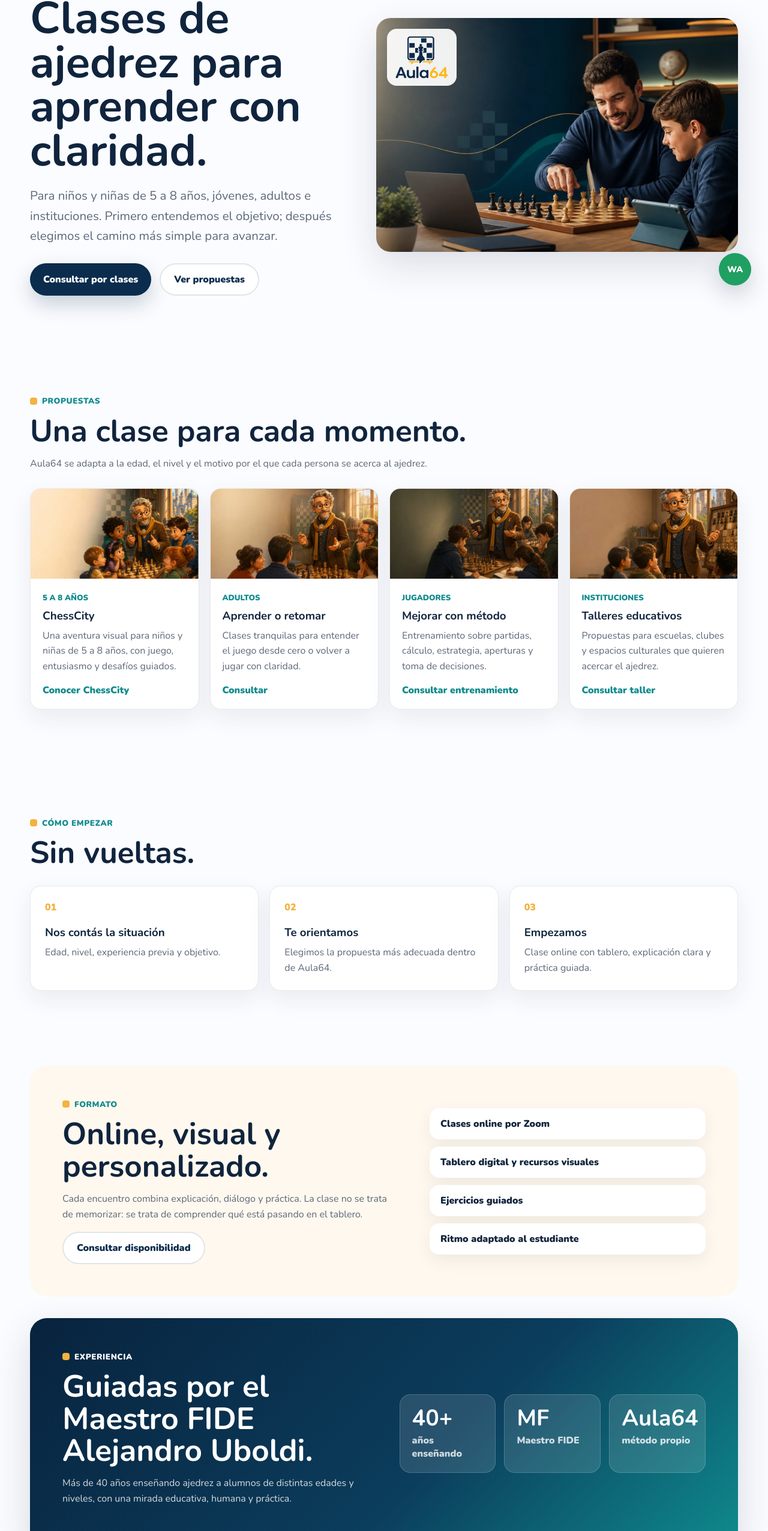
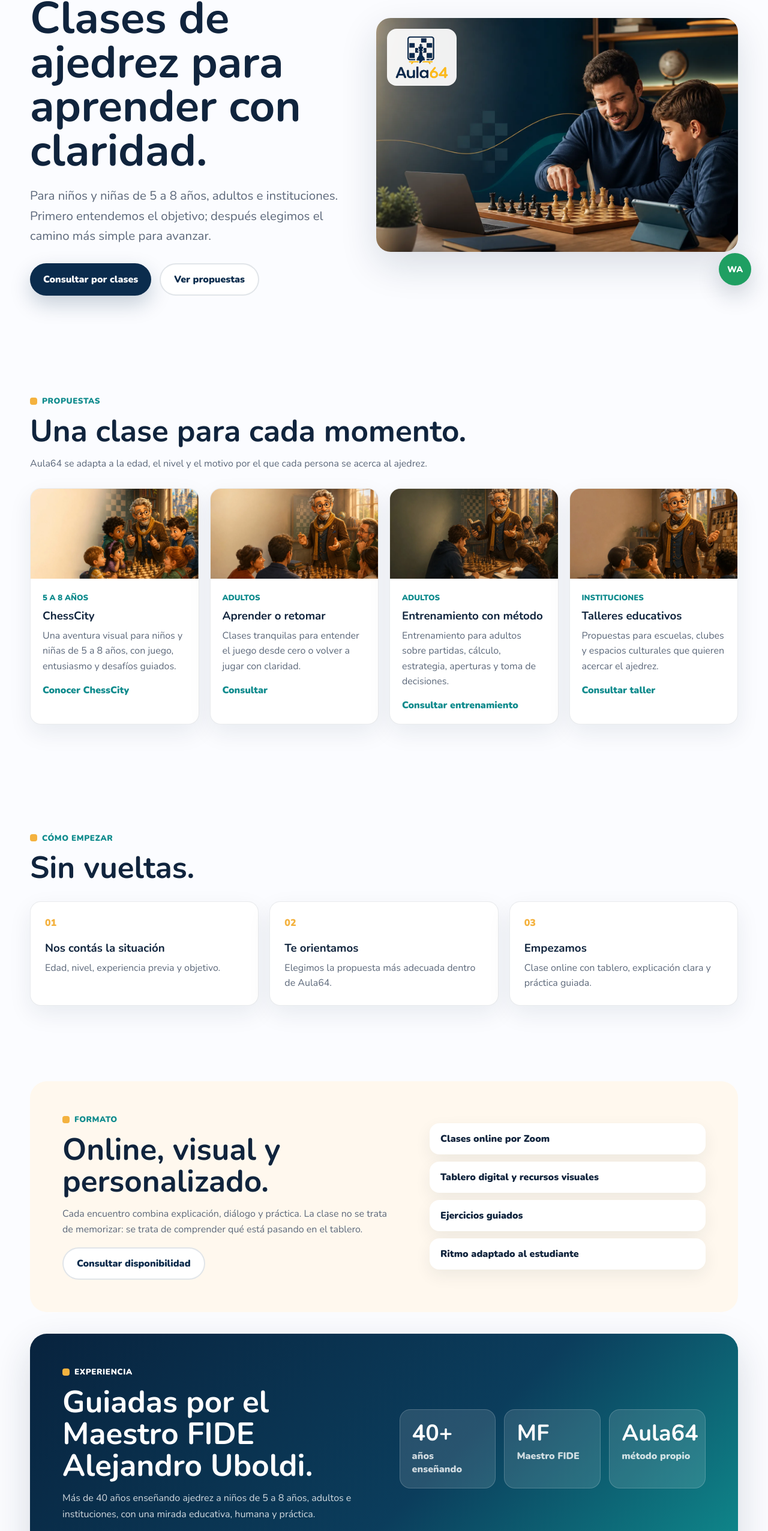
Before and after one commit to ubolm/aula64-react, a React (Vite) app: page /clases in a window 1280 px wide. Shown: the part 230-2783 px from the top of the page at 60% size. Built offline with nearby package versions, Linux system fonts and the light colour scheme.

Commit message:
Refine children age limit messaging

```diff
--- a/src/components/Footer.jsx
+++ b/src/components/Footer.jsx
@@ -41,8 +41,8 @@
               }}
             />
           </Link>
-          <p className="footer-tagline">Ajedrez educativo para todas las edades.</p>
-          <p className="footer-small">ChessCity es la primera historia educativa de Aula64.</p>
+          <p className="footer-tagline">Ajedrez educativo para 5 a 8 años, adultos e instituciones.</p>
+          <p className="footer-small">ChessCity es para niños y niñas de 5 a 8 años.</p>
         </div>
 
         <div className="footer-column">
--- a/src/pages/ChessCity.jsx
+++ b/src/pages/ChessCity.jsx
@@ -24,6 +24,7 @@
 
 const fitList = [
   "Tiene entre 5 y 8 años",
+  "No está pensado para mayores de 8 años",
   "Empieza ajedrez desde cero",
   "Aprende mejor con imágenes e historias",
   "Necesita confianza antes de competir",
@@ -40,7 +41,7 @@
           <p>
             ChessCity es la propuesta de Aula64 para que niños y niñas de 5 a 8
             años entren al ajedrez con imágenes, historia, misiones y guía
-            docente.
+            docente. Actualmente no está pensada para mayores de 8 años.
           </p>
           <div className="actions">
             <Link className="btn primary" to="/contacto">Consultar por ChessCity</Link>
@@ -115,7 +116,7 @@
           <h2>Ideal para niños y niñas de 5 a 8 años.</h2>
           <p>
             ChessCity funciona especialmente bien cuando el aprendizaje necesita
-            ser visual, participativo y paciente.
+            ser visual, participativo y paciente dentro de esa etapa.
           </p>
         </div>
         <ul>
@@ -129,7 +130,7 @@
         <div>
           <span className="eyebrow">Consulta</span>
           <h2>¿Querés que tu hijo o hija conozca ChessCity?</h2>
-          <p>Contanos la edad, el nivel y qué objetivo tenés para sus clases.</p>
+          <p>Contanos la edad y qué objetivo tenés para sus clases.</p>
         </div>
         <Link className="btn primary" to="/contacto">Consultar por ChessCity</Link>
       </section>
--- a/src/pages/Clases.jsx
+++ b/src/pages/Clases.jsx
@@ -18,9 +18,9 @@
     link: "Consultar"
   },
   {
-    label: "Jugadores",
-    title: "Mejorar con método",
-    text: "Entrenamiento sobre partidas, cálculo, estrategia, aperturas y toma de decisiones.",
+    label: "Adultos",
+    title: "Entrenamiento con método",
+    text: "Entrenamiento para adultos sobre partidas, cálculo, estrategia, aperturas y toma de decisiones.",
     image: "/img/propuesta-jovenes.webp",
     to: "/contacto",
     link: "Consultar entrenamiento"
@@ -65,9 +65,9 @@
           <span className="eyebrow">Clases Aula64</span>
           <h1>Clases de ajedrez para aprender con claridad.</h1>
           <p>
-            Para niños y niñas de 5 a 8 años, jóvenes, adultos e instituciones.
-            Primero entendemos el objetivo; después elegimos el camino más
-            simple para avanzar.
+            Para niños y niñas de 5 a 8 años, adultos e instituciones. Primero
+            entendemos el objetivo; después elegimos el camino más simple para
+            avanzar.
           </p>
           <div className="actions">
             <Link className="btn primary" to="/contacto">Consultar por clases</Link>
@@ -145,8 +145,8 @@
           <span className="eyebrow">Experiencia</span>
           <h2>Guiadas por el Maestro FIDE Alejandro Uboldi.</h2>
           <p>
-            Más de 40 años enseñando ajedrez a alumnos de distintas edades y
-            niveles, con una mirada educativa, humana y práctica.
+            Más de 40 años enseñando ajedrez a niños de 5 a 8 años, adultos e
+            instituciones, con una mirada educativa, humana y práctica.
           </p>
         </div>
         <div className="classes-proof-grid" aria-label="Datos de experiencia">
--- a/src/pages/CondicionesUso.jsx
+++ b/src/pages/CondicionesUso.jsx
@@ -26,7 +26,7 @@
         <p>
           Aula64 es una propuesta de enseñanza de ajedrez educativo, clases
           online, recursos visuales, materiales didácticos y experiencias
-          pedagógicas para distintas edades y objetivos.
+          pedagógicas para niños y niñas de 5 a 8 años, adultos e instituciones.
         </p>
 
         <h2>2. Uso del sitio</h2>
@@ -41,20 +41,20 @@
           modalidad se acuerdan directamente por los canales de contacto.
         </p>
 
-        <h2>3. Clases para menores de edad</h2>
+        <h2>3. Clases para niños y niñas</h2>
         <p>
-          Las consultas, reservas y comunicaciones relacionadas con clases para
-          niños, niñas o adolescentes deben ser realizadas por una madre, padre,
-          tutor o adulto responsable.
+          La propuesta infantil actual de Aula64, incluyendo ChessCity, está
+          dirigida a niños y niñas de 5 a 8 años.
+        </p>
+        <p>
+          Las consultas, reservas y comunicaciones relacionadas con menores de
+          edad deben ser realizadas por una madre, padre, tutor o adulto
+          responsable.
         </p>
         <p>
           Aula64 no solicita a menores datos personales innecesarios. La
           información sobre edad, nivel, objetivo o necesidades de aprendizaje se
           utiliza únicamente para orientar mejor la propuesta educativa.
-        </p>
-        <p>
-          Las clases online para menores deben realizarse con conocimiento y
-          autorización del adulto responsable.
         </p>
 
         <h2>4. Comunicación</h2>
--- a/src/pages/Contacto.jsx
+++ b/src/pages/Contacto.jsx
@@ -7,7 +7,7 @@
 const contactReasons = [
   "ChessCity para 5 a 8 años",
   "Clases para adultos",
-  "Entrenamiento para jugadores",
+  "Entrenamiento para adultos",
   "Talleres para instituciones"
 ];
 
--- a/src/pages/Inicio.jsx
+++ b/src/pages/Inicio.jsx
@@ -7,7 +7,7 @@
   },
   {
     title: "Para cada etapa",
-    text: "Niños y niñas de 5 a 8 años, jóvenes, adultos e instituciones encuentran una propuesta adaptada a su ritmo."
+    text: "Niños y niñas de 5 a 8 años, adultos e instituciones encuentran una propuesta adaptada a su ritmo."
   },
   {
     title: "Acompañamiento real",
@@ -33,9 +33,9 @@
     link: "Ver clases"
   },
   {
-    label: "Entrenamiento",
-    title: "Mejorar con método",
-    text: "Trabajo sobre partidas, cálculo, estrategia y toma de decisiones para progresar en serio.",
+    label: "Adultos",
+    title: "Entrenamiento con método",
+    text: "Trabajo para adultos sobre partidas, cálculo, estrategia y toma de decisiones para progresar en serio.",
     image: "/img/propuesta-jovenes.webp",
     to: "/clases",
     link: "Ver entrenamiento"
@@ -65,9 +65,8 @@
           <span className="eyebrow">Aula64</span>
           <h1>Ajedrez educativo, claro y personalizado.</h1>
           <p>
-            Clases para niños y niñas de 5 a 8 años, jóvenes, adultos e
-            instituciones. Aprendé a mirar, pensar y decidir mejor con una guía
-            cercana.
+            Clases para niños y niñas de 5 a 8 años, adultos e instituciones.
+            Aprendé a mirar, pensar y decidir mejor con una guía cercana.
           </p>
           <div className="actions">
             <Link className="btn primary" to="/contacto">Consultar por clases</Link>
--- a/src/pages/PoliticaPrivacidad.jsx
+++ b/src/pages/PoliticaPrivacidad.jsx
@@ -47,7 +47,8 @@
 
         <h2>3. Datos de menores de edad</h2>
         <p>
-          En el caso de niños, niñas o adolescentes, la consulta debe ser
+          La propuesta infantil actual de Aula64 está dirigida a niños y niñas
+          de 5 a 8 años. Toda consulta relacionada con menores de edad debe ser
           realizada por una madre, padre, tutor o adulto responsable.
         </p>
         <p>
--- a/src/pages/SobreNosotros.jsx
+++ b/src/pages/SobreNosotros.jsx
@@ -7,7 +7,7 @@
   },
   {
     title: "Experiencia",
-    text: "Más de 40 años enseñando a alumnos de distintas edades."
+    text: "Más de 40 años enseñando a niños de 5 a 8 años, adultos e instituciones."
   },
   {
     title: "Tecnología",
```
